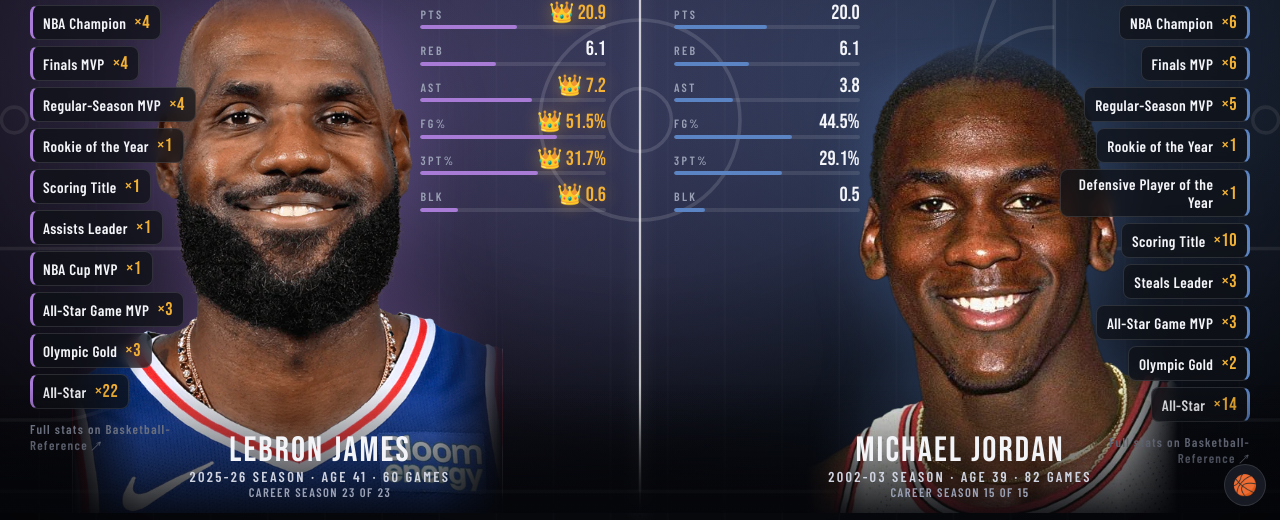
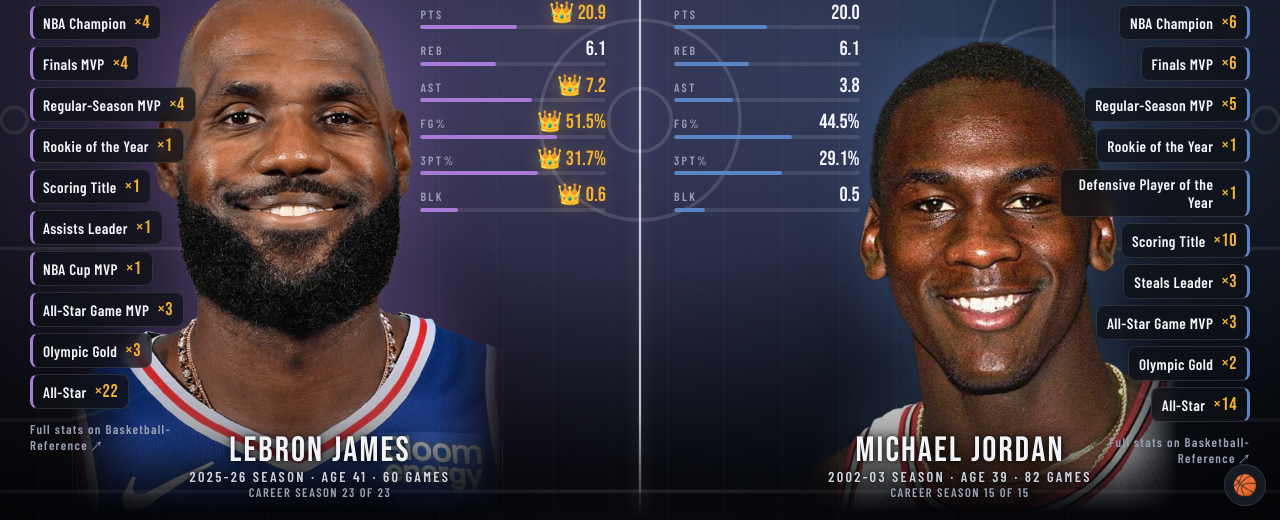
Before and after one commit to jcreollo00/lebron-stats-viz, a plain HTML site: page index.html in a window 1280 px wide. Shown: the part 280-800 px from the top of the page. Drawn offline with nearby package versions, Linux system fonts and the light colour scheme.

Commit message:
Fade photo bottoms into the court; remove hard caption band
Co-Authored-By: Claude Sonnet 5.5 <noreply@anthropic.com>
Claude-Session: https://claude.ai/code/session_01G7yXaTQfsuNNds8uqLZ3WQ

```diff
--- a/css/style.css
+++ b/css/style.css
@@ -63,11 +63,11 @@ select option{background:#151925;color:#fff}
 .portrait.has-img .ini{display:none}
 .portrait img{width:100%;height:100%;object-fit:cover;object-position:center bottom;transform-origin:50% 100%;filter:drop-shadow(0 0 40px color-mix(in srgb,var(--c) 35%,transparent));
   /* soft fade on both sides and the bottom so the photo's hard edges blend into the court */
-  -webkit-mask-image:linear-gradient(to right,transparent,#000 16%,#000 84%,transparent),linear-gradient(to top,#000 88%,transparent);
+  -webkit-mask-image:linear-gradient(to right,transparent,#000 16%,#000 84%,transparent),linear-gradient(to top,transparent 0,rgba(0,0,0,.6) 12%,#000 38%);
   -webkit-mask-composite:source-in;
-  mask-image:linear-gradient(to right,transparent,#000 16%,#000 84%,transparent),linear-gradient(to top,#000 88%,transparent);
+  mask-image:linear-gradient(to right,transparent,#000 16%,#000 84%,transparent),linear-gradient(to top,transparent 0,rgba(0,0,0,.6) 12%,#000 38%);
   mask-composite:intersect}
-.cap{z-index:2;position:absolute;left:0;right:0;bottom:0;padding:48px 12px 14px;text-align:center;background:linear-gradient(transparent,rgba(5,6,10,.9));pointer-events:none}
+.cap{z-index:2;position:absolute;left:0;right:0;bottom:0;padding:48px 12px 14px;text-align:center;pointer-events:none;text-shadow:0 2px 14px rgba(0,0,0,.95),0 0 4px rgba(0,0,0,.8);background:radial-gradient(ellipse 60% 100% at 50% 100%,rgba(5,6,10,.5),transparent 75%)}
 .pname{font-family:var(--display);font-size:2.2rem;letter-spacing:.06em;line-height:1}
 .season-label{font-family:var(--cond);font-weight:600;color:#cfd3e0;letter-spacing:.16em;font-size:.9rem;text-transform:uppercase}
 .src{display:inline-block;margin-top:12px;font-family:var(--cond);font-weight:600;letter-spacing:.1em;font-size:.8rem;color:var(--muted);text-decoration:none}
--- a/index.html
+++ b/index.html
@@ -7,7 +7,7 @@
   <link rel="preconnect" href="https://fonts.googleapis.com">
   <link rel="preconnect" href="https://fonts.gstatic.com" crossorigin>
   <link href="https://fonts.googleapis.com/css2?family=Bebas+Neue&family=Barlow+Condensed:wght@500;600;700&family=Barlow:wght@400;500;600&display=swap" rel="stylesheet">
-  <link rel="stylesheet" href="css/style.css?v=6">
+  <link rel="stylesheet" href="css/style.css?v=7">
 </head>
 <body>
   <!-- Basketball court background: lines are drawn top-down, center circle sits on the divider -->
@@ -64,7 +64,7 @@
   <script src="data/stephen-curry.js"></script>
   <script src="data/shaquille-oneal.js"></script>
   <script src="data/kareem-abdul-jabbar.js"></script>
-  <script src="js/app.js?v=6"></script>
+  <script src="js/app.js?v=7"></script>
   <script src="js/ball.js"></script>
 </body>
 </html>
```
